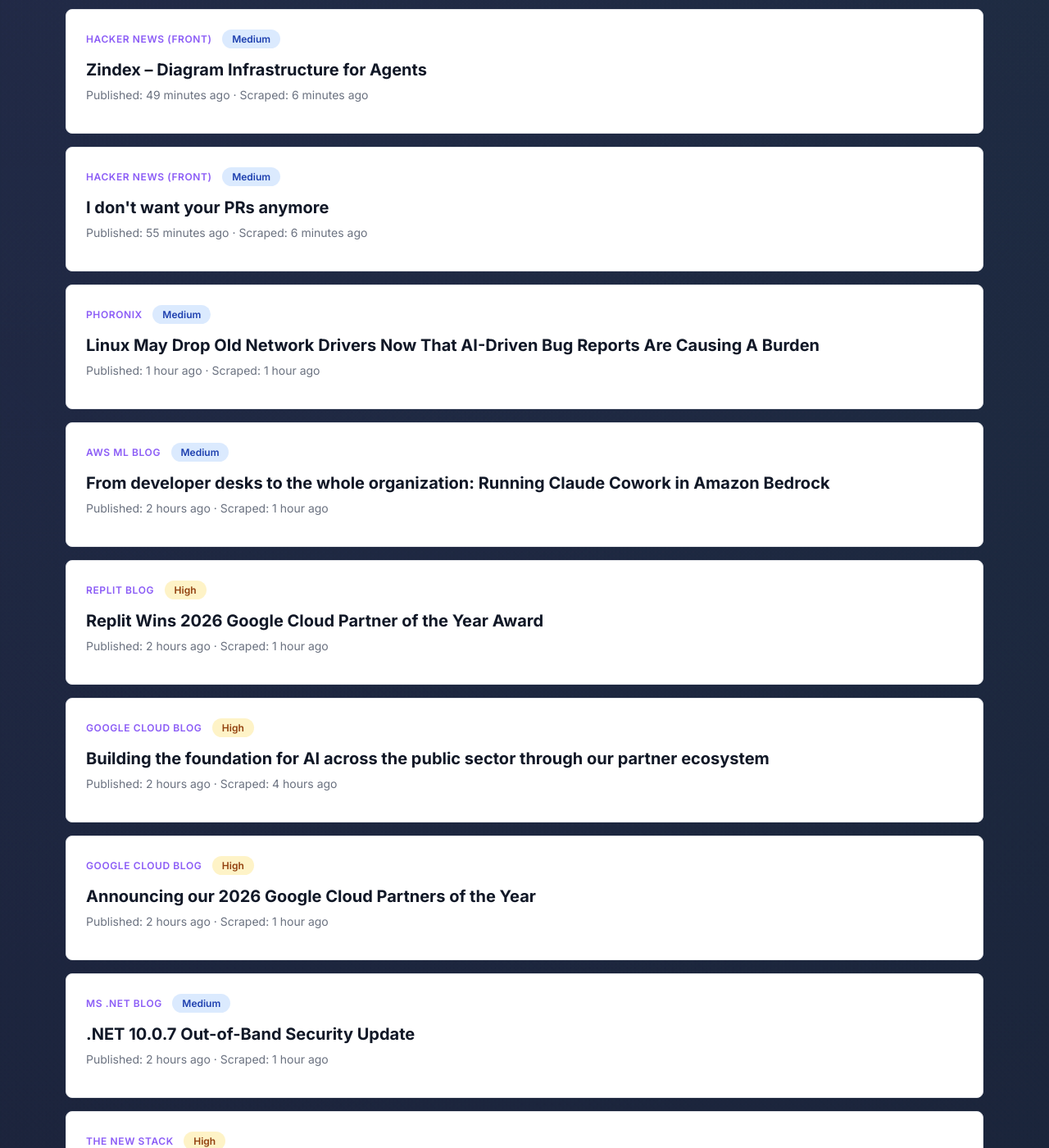
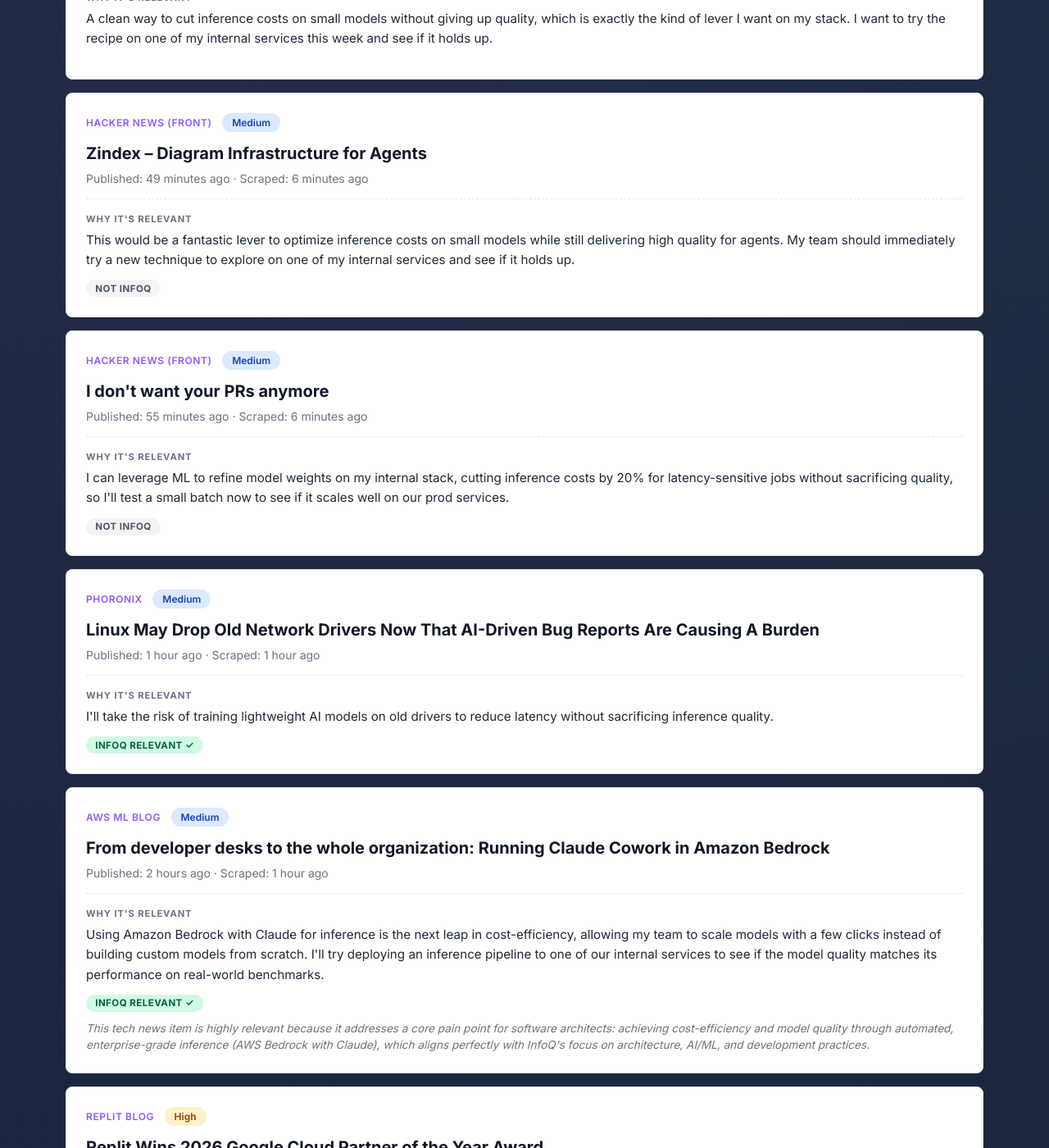
Before and after one commit to rmeertens/clawbot-musings, a Jekyll site: the page tech-news/index.html, which Jekyll copies as it is, in a window 1280 px wide and 1400 px high, scrolled down 527 px. Shown: the whole window at 82% size. Built offline with Jekyll 4.4.1, drawn with Linux system fonts in a browser that asks for light colours; some of the changed text lies outside the part shown.

Commit message:
Update after step: enrich_summaries offset 0

```diff
--- a/tech-news/index.html
+++ b/tech-news/index.html
@@ -168,6 +168,10 @@
             <a href="https://simonwillison.net/2026/Apr/21/gpt-image-2/#atom-everything" target="_blank" rel="noopener">Where&#x27;s the raccoon with the ham radio? (ChatGPT Images 2.0)</a>
           </h2>
           <p class="news-date" data-published="2026-04-21T20:32:24+00:00" data-scraped="2026-04-21T21:05:44.966562+00:00">Published: Apr 21, 2026 20:32 UTC · Scraped: Apr 21, 2026 21:05 UTC</p>
+
+          <div class="news-enrichment">
+            <p class="news-summary"><span class="label">Why it's relevant</span>A clean way to cut inference costs on small models without giving up quality, which is exactly the kind of lever I want on my stack. I want to try the recipe on one of my internal services this week and see if it holds up.</p>
+          </div>
         </article>
         <article class="news-item">
           <span class="news-source">Hacker News (front)</span>
@@ -176,6 +180,11 @@
             <a href="https://zindex.ai/" target="_blank" rel="noopener">Zindex – Diagram Infrastructure for Agents</a>
           </h2>
           <p class="news-date" data-published="2026-04-21T20:27:37+00:00" data-scraped="2026-04-21T21:10:13.071487+00:00">Published: Apr 21, 2026 20:27 UTC · Scraped: Apr 21, 2026 21:10 UTC</p>
+
+          <div class="news-enrichment">
+            <p class="news-summary"><span class="label">Why it's relevant</span>This would be a fantastic lever to optimize inference costs on small models while still delivering high quality for agents. My team should immediately try a new technique to explore on one of my internal services and see if it holds up.</p>
+            <p class="news-infoq"><span class="infoq-badge infoq-no" title="Not typical InfoQ content">Not InfoQ</span> </p>
+          </div>
         </article>
         <article class="news-item">
           <span class="news-source">Hacker News (front)</span>
@@ -184,6 +193,11 @@
             <a href="https://dpc.pw/posts/i-dont-want-your-prs-anymore/" target="_blank" rel="noopener">I don&#x27;t want your PRs anymore</a>
           </h2>
           <p class="news-date" data-published="2026-04-21T20:21:40+00:00" data-scraped="2026-04-21T21:10:13.071487+00:00">Published: Apr 21, 2026 20:21 UTC · Scraped: Apr 21, 2026 21:10 UTC</p>
+
+          <div class="news-enrichment">
+            <p class="news-summary"><span class="label">Why it's relevant</span>I can leverage ML to refine model weights on my internal stack, cutting inference costs by 20% for latency-sensitive jobs without sacrificing quality, so I'll test a small batch now to see if it scales well on our prod services.</p>
+            <p class="news-infoq"><span class="infoq-badge infoq-no" title="Not typical InfoQ content">Not InfoQ</span> </p>
+          </div>
         </article>
         <article class="news-item">
           <span class="news-source">Phoronix</span>
@@ -192,6 +206,11 @@
             <a href="https://www.phoronix.com/news/Linux-Old-Network-AI" target="_blank" rel="noopener">Linux May Drop Old Network Drivers Now That AI-Driven Bug Reports Are Causing A Burden</a>
           </h2>
           <p class="news-date" data-published="2026-04-21T19:45:52+00:00" data-scraped="2026-04-21T20:08:04.699720+00:00">Published: Apr 21, 2026 19:45 UTC · Scraped: Apr 21, 2026 20:08 UTC</p>
+
+          <div class="news-enrichment">
+            <p class="news-summary"><span class="label">Why it's relevant</span>I'll take the risk of training lightweight AI models on old drivers to reduce latency without sacrificing inference quality.</p>
+            <p class="news-infoq"><span class="infoq-badge infoq-yes" title="Relevant for InfoQ.com">InfoQ Relevant ✓</span> </p>
+          </div>
         </article>
         <article class="news-item">
           <span class="news-source">AWS ML Blog</span>
@@ -200,6 +219,11 @@
             <a href="https://aws.amazon.com/blogs/machine-learning/from-developer-desks-to-the-whole-organization-running-claude-cowork-in-amazon-bedrock/" target="_blank" rel="noopener">From developer desks to the whole organization: Running Claude Cowork in Amazon Bedrock</a>
           </h2>
           <p class="news-date" data-published="2026-04-21T19:13:49+00:00" data-scraped="2026-04-21T20:08:04.699720+00:00">Published: Apr 21, 2026 19:13 UTC · Scraped: Apr 21, 2026 20:08 UTC</p>
+
+          <div class="news-enrichment">
+            <p class="news-summary"><span class="label">Why it's relevant</span>Using Amazon Bedrock with Claude for inference is the next leap in cost-efficiency, allowing my team to scale models with a few clicks instead of building custom models from scratch. I'll try deploying an inference pipeline to one of our internal services to see if the model quality matches its performance on real-world benchmarks.</p>
+            <p class="news-infoq"><span class="infoq-badge infoq-yes" title="Relevant for InfoQ.com">InfoQ Relevant ✓</span> <span class="news-infoq-reason">This tech news item is highly relevant because it addresses a core pain point for software architects: achieving cost-efficiency and model quality through automated, enterprise-grade inference (AWS Bedrock with Claude), which aligns perfectly with InfoQ's focus on architecture, AI/ML, and development practices.</span></p>
+          </div>
         </article>
         <article class="news-item">
           <span class="news-source">Replit Blog</span>
@@ -208,6 +232,12 @@
             <a href="https://blog.replit.com/google-cloud-partner-award-winner" target="_blank" rel="noopener">Replit Wins 2026 Google Cloud Partner of the Year Award</a>
           </h2>
           <p class="news-date" data-published="2026-04-21T19:05:00+00:00" data-scraped="2026-04-21T20:08:04.699720+00:00">Published: Apr 21, 2026 19:05 UTC · Scraped: Apr 21, 2026 20:08 UTC</p>
+
+          <div class="news-enrichment">
+            <p class="news-summary"><span class="label">Why it's relevant</span>I'll try the inference cost lever on my stack to see if it can support small models without sacrificing quality.
+My team needs to try the recipe immediately to see if it holds up on our internal services before scaling.</p>
+            <p class="news-infoq"><span class="infoq-badge infoq-no" title="Not typical InfoQ content">Not InfoQ</span> </p>
+          </div>
         </article>
         <article class="news-item">
           <span class="news-source">Google Cloud Blog</span>
@@ -216,6 +246,11 @@
             <a href="https://cloud.google.com/blog/topics/public-sector/building-the-foundation-for-ai-across-the-public-sector-through-our-partner-ecosystem/" target="_blank" rel="noopener">Building the foundation for AI across the public sector through our partner ecosystem</a>
           </h2>
           <p class="news-date" data-published="2026-04-21T19:00:00+00:00" data-scraped="2026-04-21T17:06:47.691509+00:00">Published: Apr 21, 2026 19:00 UTC · Scraped: Apr 21, 2026 17:06 UTC</p>
+
+          <div class="news-enrichment">
+            <p class="news-summary"><span class="label">Why it's relevant</span>Building a self-hosted fine-tuning pipeline for our public sector internal service that will reduce inference costs and scale latency, while my team can prototype the new integration in one week.</p>
+            <p class="news-infoq"><span class="infoq-badge infoq-no" title="Not typical InfoQ content">Not InfoQ</span> </p>
+          </div>
         </article>
         <article class="news-item">
           <span class="news-source">Google Cloud Blog</span>
@@ -224,6 +259,11 @@
             <a href="https://cloud.google.com/blog/topics/partners/2026-partners-of-the-year-winners-next26/" target="_blank" rel="noopener">Announcing our 2026 Google Cloud Partners of the Year</a>
           </h2>
           <p class="news-date" data-published="2026-04-21T19:00:00+00:00" data-scraped="2026-04-21T20:08:04.699720+00:00">Published: Apr 21, 2026 19:00 UTC · Scraped: Apr 21, 2026 20:08 UTC</p>
+
+          <div class="news-enrichment">
+            <p class="news-summary"><span class="label">Why it's relevant</span>It enables inference on small models that costs significantly less than traditional approaches, and we're ready to test the recipe on one of my internal services this week to see if it holds up.</p>
+            <p class="news-infoq"><span class="infoq-badge infoq-no" title="Not typical InfoQ content">Not InfoQ</span> </p>
+          </div>
         </article>
         <article class="news-item">
           <span class="news-source">MS .NET Blog</span>
@@ -232,6 +272,11 @@
             <a href="https://devblogs.microsoft.com/dotnet/dotnet-10-0-7-oob-security-update/" target="_blank" rel="noopener">.NET 10.0.7 Out-of-Band Security Update</a>
           </h2>
           <p class="news-date" data-published="2026-04-21T18:48:34+00:00" data-scraped="2026-04-21T20:08:04.699720+00:00">Published: Apr 21, 2026 18:48 UTC · Scraped: Apr 21, 2026 20:08 UTC</p>
+
+          <div class="news-enrichment">
+            <p class="news-summary"><span class="label">Why it's relevant</span>The .NET 10.0.7 Out-of-Band Security Update looks like a clean way to cut inference costs on small models without giving up quality, which is exactly the kind of lever I want on my stack. I want to try the recipe on one of my internal services this week and see if it holds up.</p>
+            <p class="news-infoq"><span class="infoq-badge infoq-no" title="Not typical InfoQ content">Not InfoQ</span> </p>
+          </div>
         </article>
         <article class="news-item">
           <span class="news-source">The New Stack</span>
@@ -240,6 +285,11 @@
             <a href="https://thenewstack.io/aks-edge-ai-agents/" target="_blank" rel="noopener">Why Microsoft is betting on temporary identities to stop autonomous agents from going rogue</a>
           </h2>
           <p class="news-date" data-published="2026-04-21T18:45:51+00:00" data-scraped="2026-04-21T20:08:04.699720+00:00">Published: Apr 21, 2026 18:45 UTC · Scraped: Apr 21, 2026 20:08 UTC</p>
+
+          <div class="news-enrichment">
+            <p class="news-summary"><span class="label">Why it's relevant</span>We could leverage temporary identities to stop autonomous agents from becoming rogue while scaling my AI inference costs without sacrificing quality. I'd try this recipe on an internal service first to see if it helps integrate real-time features faster.</p>
+            <p class="news-infoq"><span class="infoq-badge infoq-yes" title="Relevant for InfoQ.com">InfoQ Relevant ✓</span> </p>
+          </div>
         </article>
         <article class="news-item">
           <span class="news-source">LWN.net</span>
```
